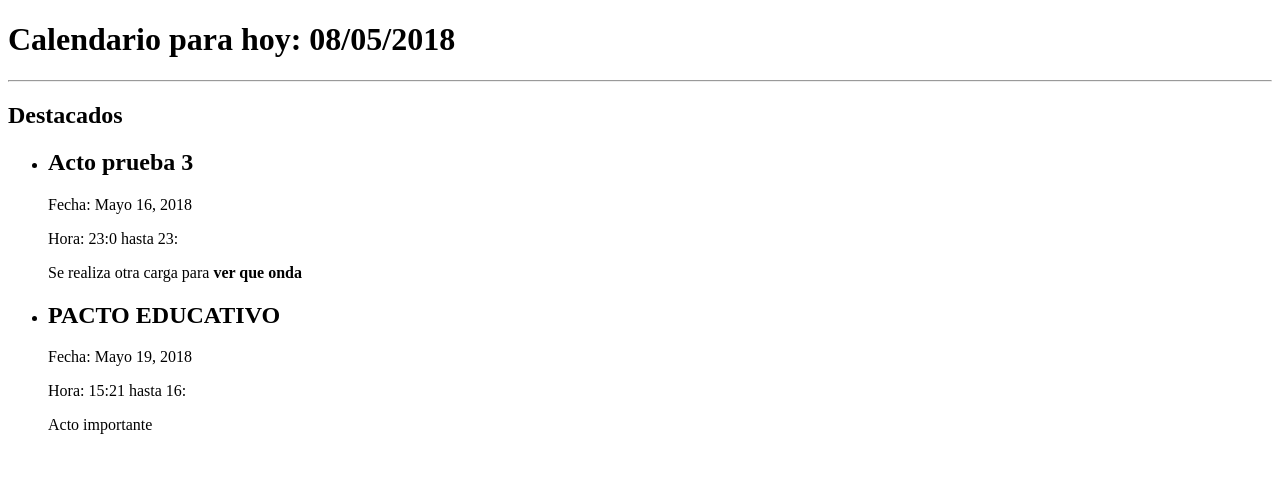
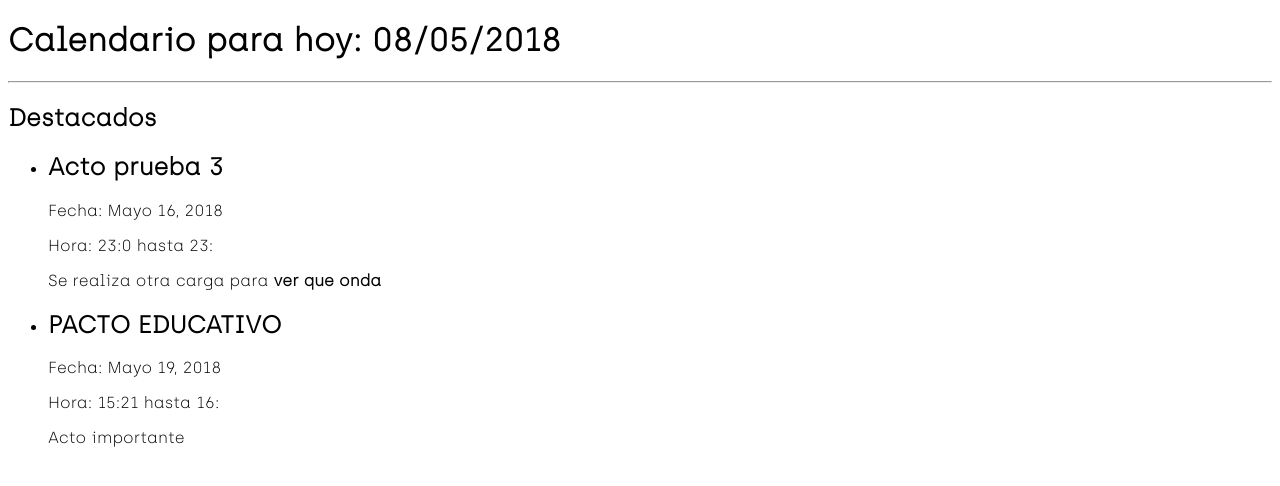
Before and after one commit to mmandrille/calendario, a Django app: page / in a window 1280 px wide. Shown: the top 486 px of the page. Run offline with Django 3.2, Linux system fonts and the light colour scheme; data comes from the database, SQL or seed files in the repository; both versions use the stored data as it was after the commit.

Commit message:
Se realizaron cambios extensivos.

```diff
--- a/core/templates/base.html
+++ b/core/templates/base.html
@@ -3,6 +3,9 @@
   <head>
     <meta charset="utf-8">
     <title>Calendario Gubernamental</title>
+    {% load static %}
+    <link rel="stylesheet" type="text/css" href="{% static 'css/style.css' %}" />
+    <link rel="icon" href="{% static 'img/favicon.ico' %}">
   </head>
   <body id="body">
       {% block content %}
--- a/core/templates/home.html
+++ b/core/templates/home.html
@@ -11,6 +11,8 @@
         </li>
         {% endfor %}
     </ul>
+
+    {% if importantes %}
     <h2> Destacados </h2>
     <ul>
         {% for importante in importantes %}
@@ -22,4 +24,5 @@
         </li>
         {% endfor %}
     </ul>
+    {% endif %}
 {% endblock %}
--- /dev/null
+++ b/static_source/css/style.css
@@ -0,0 +1,11 @@
+@font-face {
+    font-family: 'Archia';
+    font-style: normal;
+    font-weight: normal;
+    src: local('Archia'), url('../fonts/Archia-Thin.otf') format('truetype');
+  }
+
+body
+{
+   font-family: Archia !important;
+}
```
Also changed, not shown: static/css/style.css (added, +11 -0 lines), db.sqlite3, static/fonts/Archia-Thin.otf (added), static/img/favicon.ico (added), static_source/fonts/Archia-Thin.otf (added), static_source/img/favicon.ico (added).
